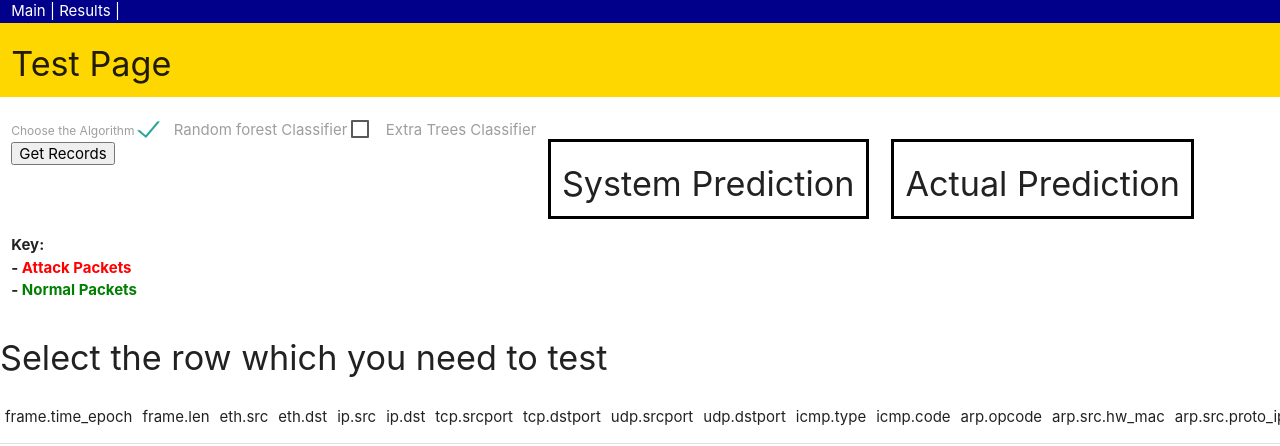
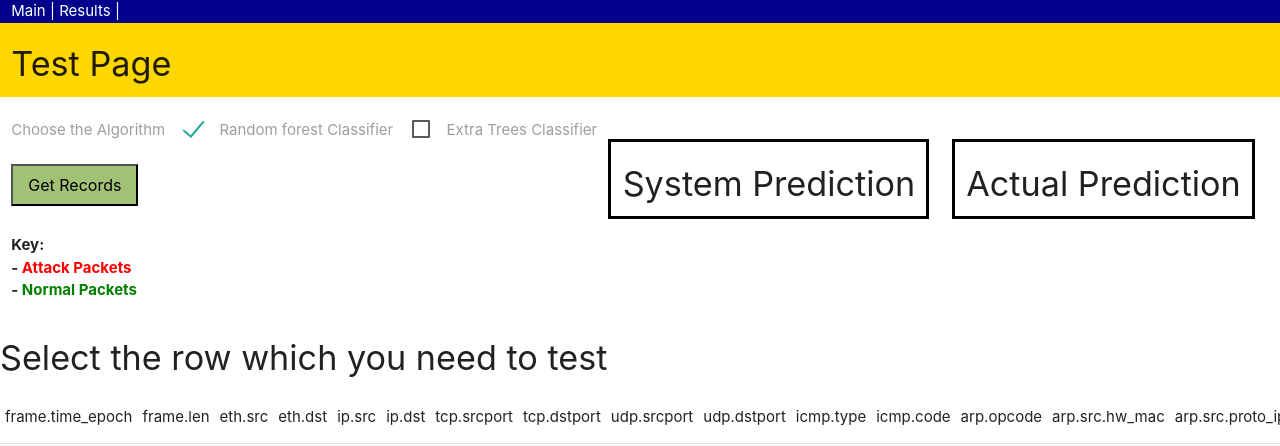
Before and after one commit to harshasridhar/rest-api, a Flask app: page /main in a window 1280 px wide; the page is wider, and only the part inside the window is pictured. Shown: the top 446 px of that part. Run offline with Flask 2, Linux system fonts and the light colour scheme; parts of the project's set-up code (start-up, migrations or seed data) failed here and were passed over.

Commit message:
template changes

```diff
--- a/app.py
+++ b/app.py
@@ -31,7 +31,6 @@ def mainPage():
 
 @app.route("/test",methods =['POST'])
 def postFunction():
-	print("POST request handling, data obtained:")
 	test_data = request.json['test_data']
 	algorithm = request.json['algorithm']
 	if algorithm == "rfc":
@@ -42,6 +41,7 @@ def postFunction():
 	list = []
 	list.append(test_data)
 	val = model.predict(list)
+	print("POST request handling, data obtained.\nAlgorithm Called: "+algorithm+"\nPredicted Value: "+str(val))
 	return str(val[0])
 
 @app.route("/data", methods =['GET'])
@@ -57,6 +57,7 @@ def getData():
        'ipv6_src', 'ipv6_dst', 'output']
 	df.reset_index(inplace=True)
 	response = df[:][:10].to_json(orient='index')
+	# print(response)
 	return response
 
 @app.route("/results",methods=['GET'])
--- a/templates/main.html
+++ b/templates/main.html
@@ -18,6 +18,7 @@
   	$(document).ready(function(){
   		$("#load").hide();
   		$("#getRecords").click(function() {
+        $("#getRecords").css("background-color","#cbf495");
   			$("#system").css("background-color","white");
   			$("#actual").css("background-color","white");
   			$("#body").empty();
@@ -33,6 +34,7 @@
   			});
   		});
   	});
+
     function changeColor(tableRow, highLight)
     {
     	if (highLight){
@@ -42,6 +44,7 @@
       		tableRow.style.backgroundColor = 'white';
       	}
   	}
+
   function thisRow(table){
 		$("#load").show();
 		$("#system").css("background-color","white");
@@ -100,6 +103,7 @@
 
   </script>
 </head>
+
 <body>
 	<div class="row">
   		<div class="col s12" style="text-align: left;background-color: darkblue; color: white">
@@ -115,8 +119,8 @@
 	<div class="row">
 		<div class="col sm-4">
 			<!-- <h2>Test Page</h2> -->
-			<label>Choose the Algorithm</label>
-			<label>
+			<label style="padding-right: 15px;font-size: 15px;">Choose the Algorithm</label>
+			<label style="padding-right: 15px;">
 				<input type="checkbox" id="rfc"  onclick="chooseAlgo(this.id);" checked />
 				<span>Random forest Classifier</span>
 			</label>
@@ -124,8 +128,8 @@
 				<input type="checkbox" id="etc"  onclick="chooseAlgo(this.id);"/>
 				<span>Extra Trees Classifier</span>
 			</label>
-			<br>
-			<button id="getRecords">Get Records</button>
+			<br><br>
+			<button id="getRecords" style="background-color: #a1c176;font-size: 16px;padding: 10px 15px;">Get Records</button>
 		</div>
 		<br>
 		<div id="system" class="col sm-3" style="border: 3px solid black">
@@ -145,10 +149,10 @@
  <div class="progress" id="load">
       <div class="indeterminate"></div>
   </div>
-  	<select>
+  	<!-- <select>
   		<option>Random Forest</option>
   		<option>Extra Trees Classifier</option>
-  	</select>
+  	</select> -->
 <table class="responsive-table" id="table">
 	<thead>
 		<tr>
```
Lines whose indentation alone changed are shown as unchanged.
